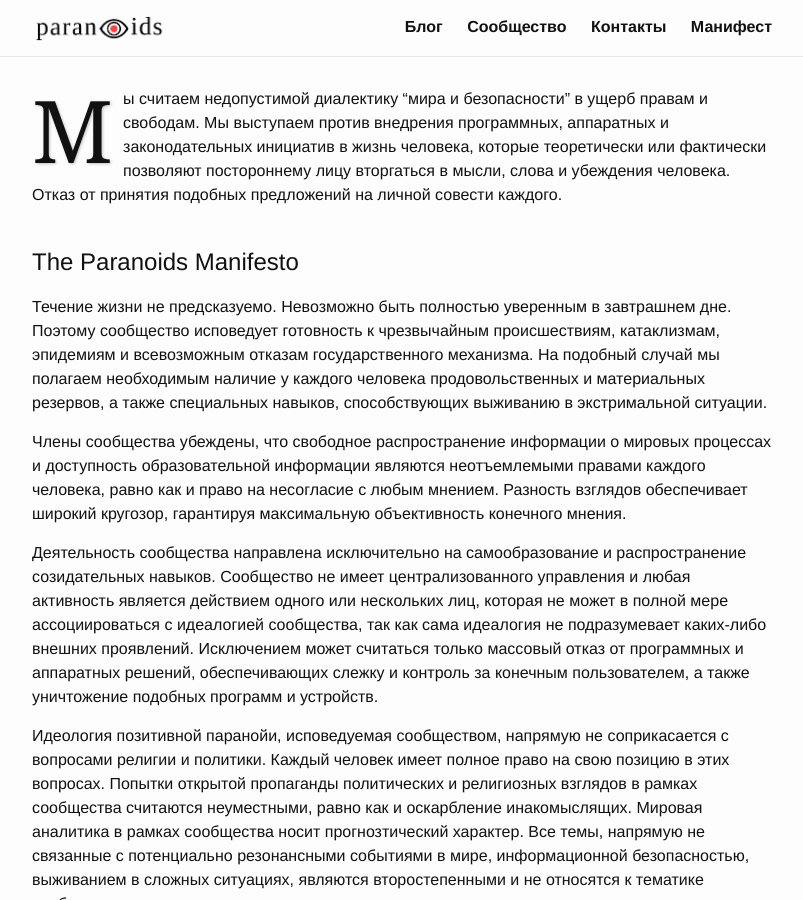
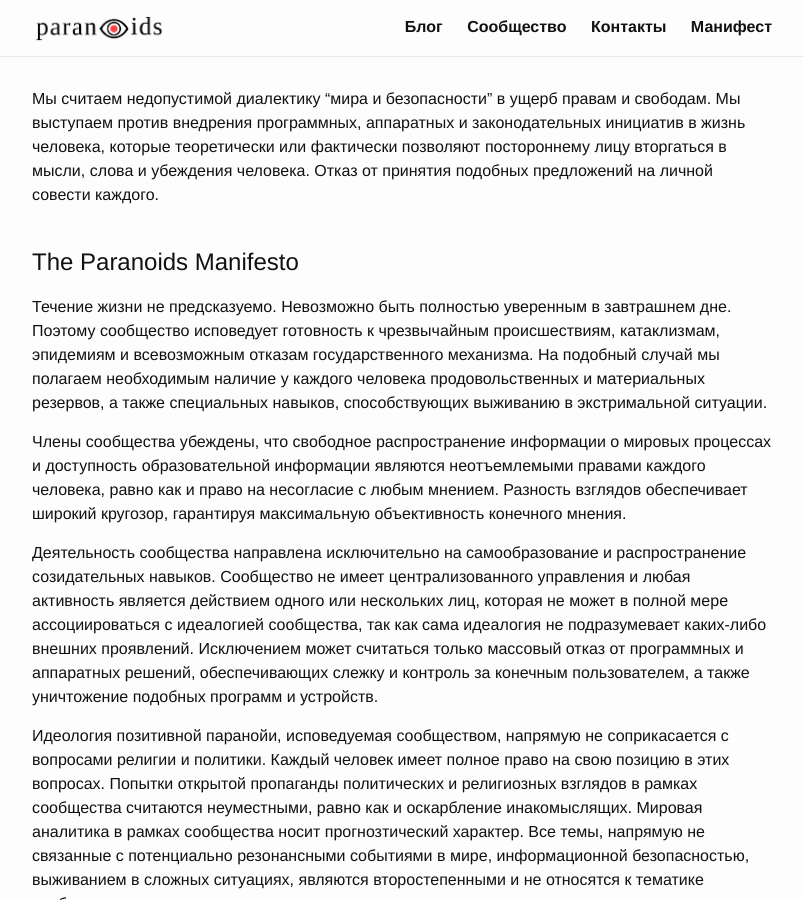
Before and after one commit to 2b7E1n6D0e5R7/2b7E1n6D0e5R7.github.io, a Jekyll site: the page built from _pages/manifesto.md, in a window 1280 px wide and 900 px high. Shown: the whole window, without its empty margins (238-1041 px from the left). Built offline with Jekyll 4.4.1, drawn with Linux system fonts in a browser that asks for light colours.

Commit message:
Update manifesto.md

```diff
--- a/_pages/manifesto.md
+++ b/_pages/manifesto.md
@@ -4,7 +4,7 @@ title: Манифест
 permalink: /manifesto/
 ---
 
-<b class="bukvica">М</b>ы считаем недопустимой диалектику "мира и безопасности" в ущерб правам и свободам. Мы выступаем против внедрения программных, аппаратных и законодательных инициатив в жизнь человека, которые теоретически или фактически позволяют постороннему лицу вторгаться в мысли, слова и убеждения человека. Отказ от принятия подобных предложений на личной совести каждого.
+Мы считаем недопустимой диалектику "мира и безопасности" в ущерб правам и свободам. Мы выступаем против внедрения программных, аппаратных и законодательных инициатив в жизнь человека, которые теоретически или фактически позволяют постороннему лицу вторгаться в мысли, слова и убеждения человека. Отказ от принятия подобных предложений на личной совести каждого.
 ## The Paranoids Manifesto
 Течение жизни не предсказуемо. Невозможно быть полностью уверенным в завтрашнем дне. Поэтому сообщество исповедует готовность к чрезвычайным происшествиям, катаклизмам, эпидемиям и всевозможным отказам государственного механизма. На подобный случай мы полагаем необходимым наличие у каждого человека продовольственных и материальных резервов, а также специальных навыков, способствующих выживанию в экстримальной ситуации.
 
```
